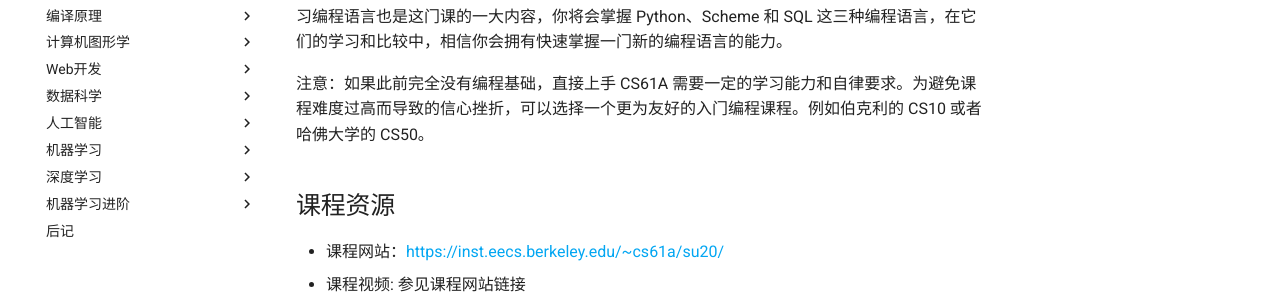
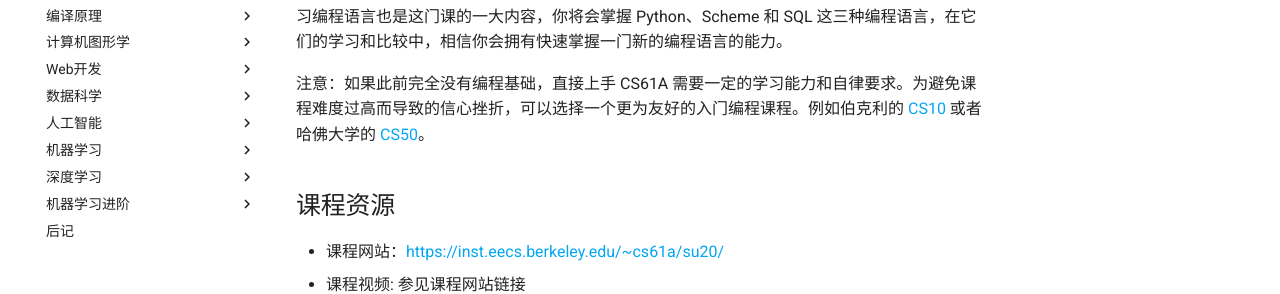
Before and after one commit to PKUFlyingPig/cs-self-learning, an MkDocs documentation site: the page built from docs/编程入门/CS61A.md, in a window 1280 px wide and 1377 px high. Shown: the part 806-1100 px from the top of the window. Built offline with MkDocs 1.6.1 and Material for MkDocs 9.7.7, drawn with Linux system fonts in a browser that asks for light colours; comment, search, counter and statistics services are not loaded; part of the change alters nothing that is shown.

Commit message:
Update CS61A.md
已加入链接markdown

```diff
--- a/docs/编程入门/CS61A.md
+++ b/docs/编程入门/CS61A.md
@@ -20,7 +20,7 @@ CS61B 和 CS61C 在本书中均有收录。
 
 回到 CS61A，注意这不仅仅是一门编程语言课，而是会深入到程序构造与运行的原理。最后你将在第 4 个 Project 中用 Python 实现一个 Scheme 的解释器。此外，抽象将是这门课的一大主题，你将学习到函数式编程、数据抽象、面向对象等等知识来让你的代码更易读，更模块化。当然，学习编程语言也是这门课的一大内容，你将会掌握 Python、Scheme 和 SQL 这三种编程语言，在它们的学习和比较中，相信你会拥有快速掌握一门新的编程语言的能力。
 
-注意：如果此前完全没有编程基础，直接上手 CS61A 需要一定的学习能力和自律要求。为避免课程难度过高而导致的信心挫折，可以选择一个更为友好的入门编程课程。例如伯克利的 CS10 或者哈佛大学的 CS50。
+注意：如果此前完全没有编程基础，直接上手 CS61A 需要一定的学习能力和自律要求。为避免课程难度过高而导致的信心挫折，可以选择一个更为友好的入门编程课程。例如伯克利的 [CS10](https://cs10.org/sp22/) 或者哈佛大学的 [CS50](https://csdiy.wiki/编程入门/CS50/)。
 
 ## 课程资源
 
```
